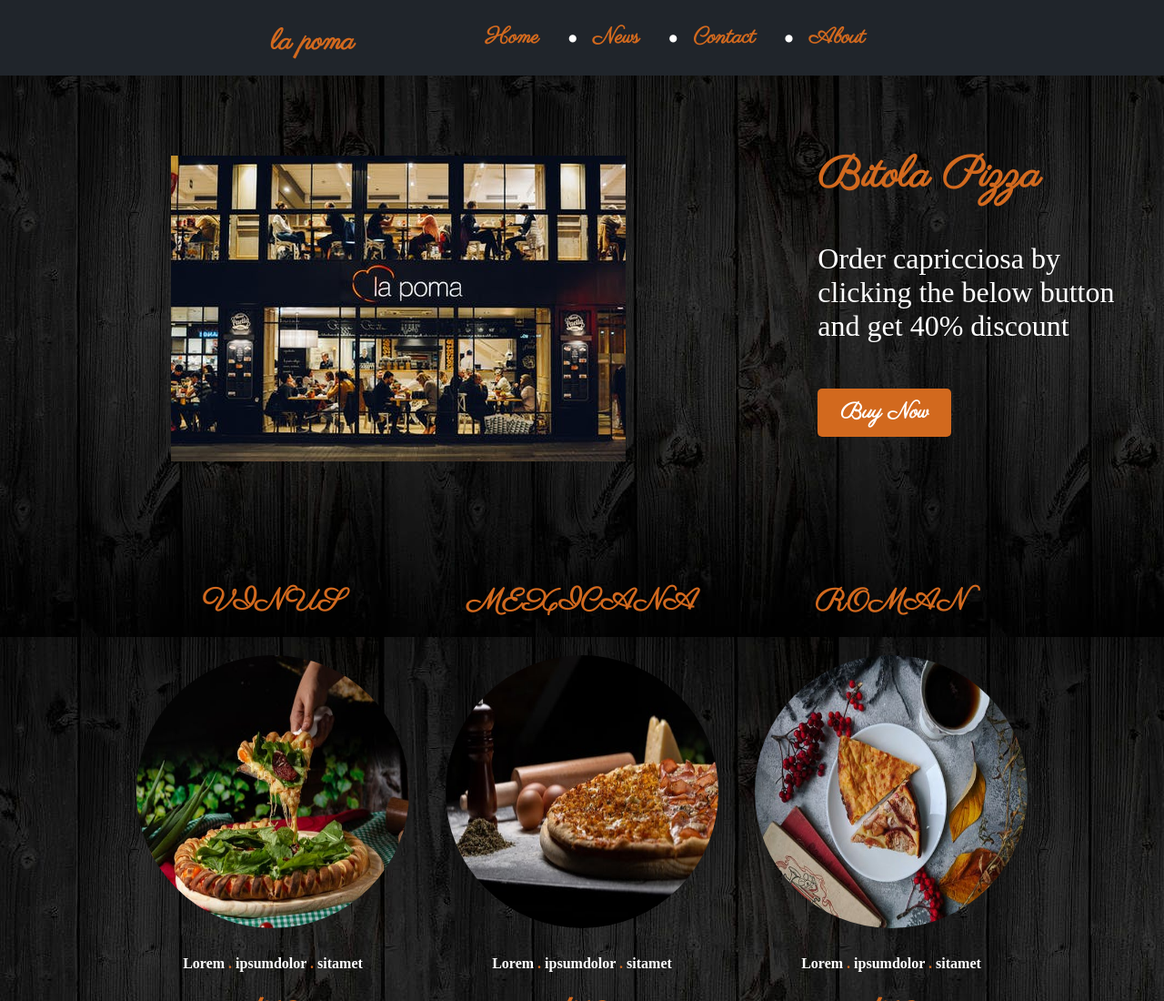
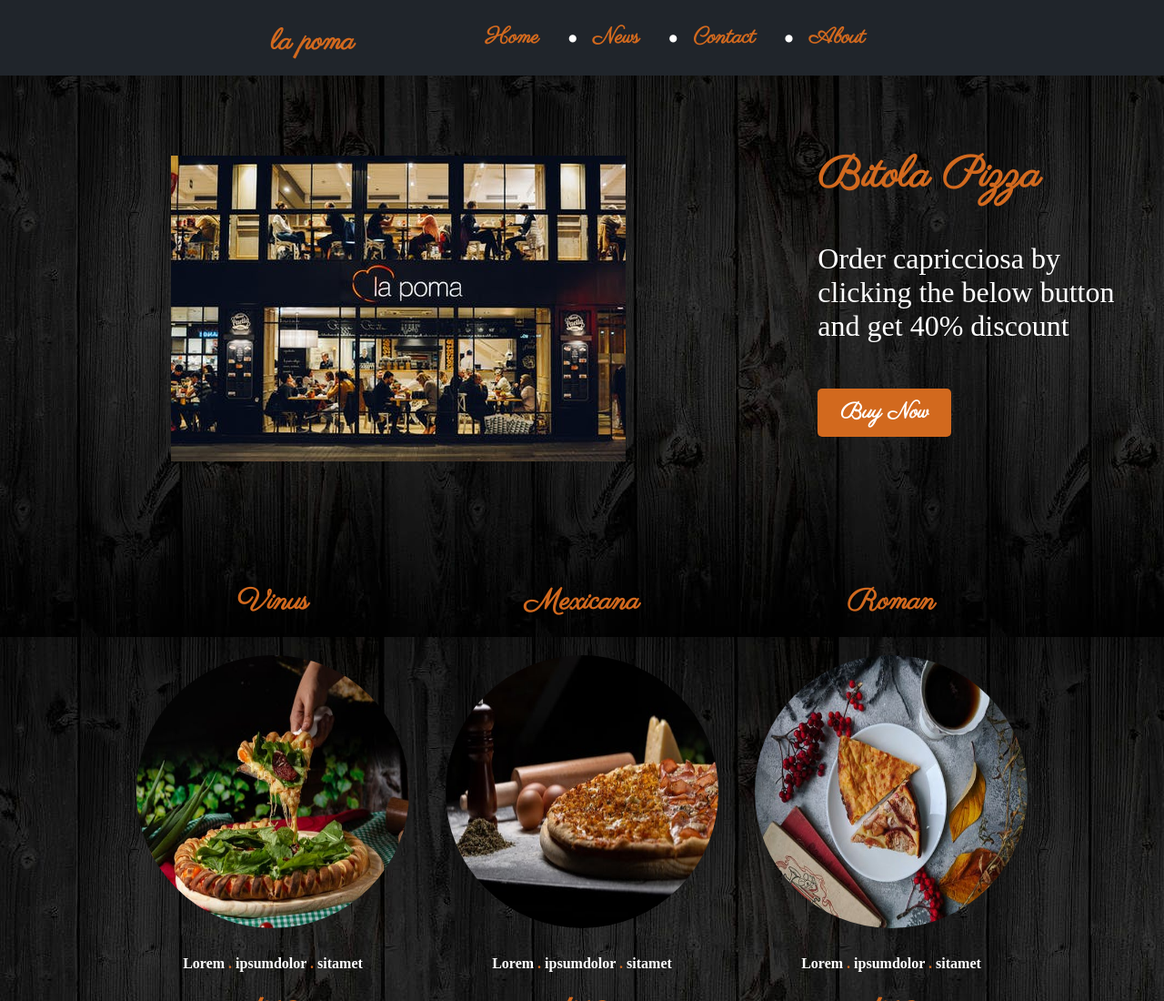
Before and after one commit to ummeshahara1245/pizza-hut, a plain HTML site: page index.html in a window 1280 px wide. Shown: the top 1100 px of the page at 91% size. Drawn offline with Linux system fonts and the light colour scheme.

Commit message:
last commit

```diff
--- a/index.html
+++ b/index.html
@@ -41,7 +41,7 @@
     </section>
     <section class="pizza-name">
         <div>
-            <h1>VINUS</h1>
+            <h1>Vinus</h1>
             <img src="images/pexels-photo-3762069.jpeg">
             <div class="pizza-name-content">
                 <p>Lorem <span>.</span> ipsumdolor <span>.</span> sitamet</p>
@@ -50,7 +50,7 @@
             </div>
         </div>
         <div>
-            <h1>MEXICANA</h1>
+            <h1>Mexicana</h1>
             <img src="images/pexels-photo-3761662.jpeg
             ">
             <div class="pizza-name-content">
@@ -60,7 +60,7 @@
             </div>
         </div>
         <div>
-            <h1>ROMAN</h1>
+            <h1>Roman</h1>
             <img src="images/pexels-photo-3229357.jpeg">
             <div class="pizza-name-content">
                 <p>Lorem <span>.</span> ipsumdolor <span>.</span> sitamet</p>
```
